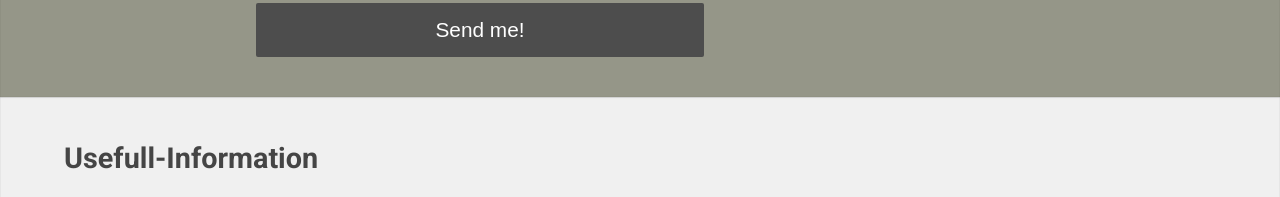
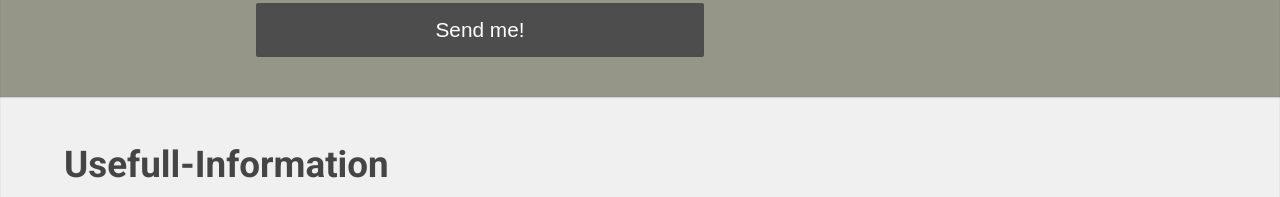
Before and after one commit to alon-tsabari/school, a plain HTML site: page index.html in a window 1280 px wide. Shown: the part 2106-2303 px from the top of the page. Drawn offline with Linux system fonts and the light colour scheme.

Commit message:
Update media-querries.css

```diff
--- a/css/media-querries.css
+++ b/css/media-querries.css
@@ -119,6 +119,10 @@
 	}
 
 	/** reference **/
+
+	.reference h2 {
+		font-size: 2.3em;
+	}
 
 	.reference h3 {
 		font-size: 1.3em;
```
